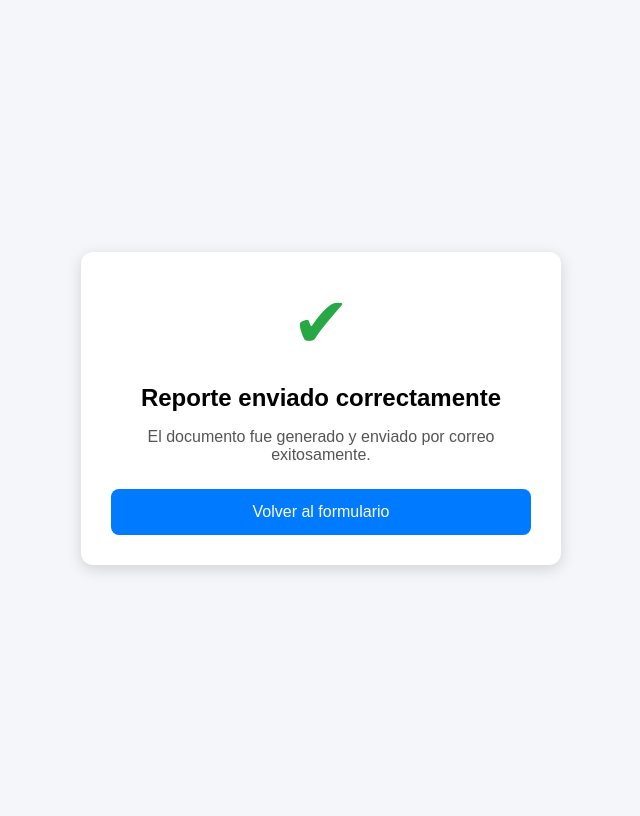
After one commit to DiegoLema13/reporte-sistema, a Flask app: template templates/exito.html in a window 1280 px wide. The commit adds this page. Shown: the whole page, without its empty margins (319-959 px from the left). Run offline with Flask 3, Linux system fonts and the light colour scheme; the template is opened without the code that fills it, so the values that code supplies are empty.

Commit message:
Actualizacion de mensaje de exito

```diff
--- a/app.py
+++ b/app.py
@@ -117,7 +117,7 @@ def enviar():
     # Enviar el documento por correo
     enviar_correo_async(archivo_docx)
 
-    return "Reporte recibido ✔ Documento generado y enviado por correo."
+    return render_template("exito.html")
 
 
 # ==============================================
--- a/static/style.css
+++ b/static/style.css
@@ -61,3 +61,23 @@ button{
 button:hover{
     background: #0056b3;
 }
+
+
+.exito-box{
+    text-align: center;
+}
+
+.check{
+    font-size: 70px;
+    color: #28a745;
+    margin-bottom: 20px;
+}
+
+.exito-box p{
+    margin-bottom: 25px;
+    color: #555;
+}
+
+a{
+    text-decoration: none;
+}
--- /dev/null
+++ b/templates/exito.html
@@ -0,0 +1,40 @@
+<!DOCTYPE html>
+<html lang="es">
+
+<head>
+    <meta charset="UTF-8">
+    <meta name="viewport" content="width=device-width, initial-scale=1.0">
+
+    <title>Reporte Enviado</title>
+
+    <link
+        rel="stylesheet"
+        href="{{ url_for('static', filename='style.css') }}">
+</head>
+
+<body>
+
+<div class="contenedor exito-box">
+
+    <div class="check">
+        ✔
+    </div>
+
+    <h2>Reporte enviado correctamente</h2>
+
+    <p>
+        El documento fue generado y enviado por correo exitosamente.
+    </p>
+
+    <a href="/">
+
+        <button>
+            Volver al formulario
+        </button>
+
+    </a>
+
+</div>
+
+</body>
+</html>
```
